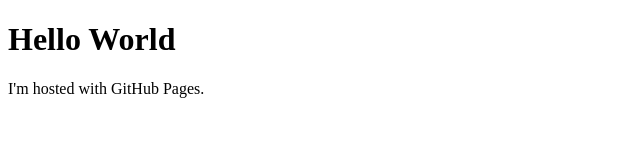
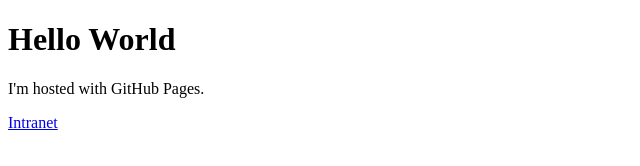
Before and after one commit to TGP-Lawrence/LawsonHome, a plain HTML site: page index.html in a window 1280 px wide. Shown: the full height of the page, 0-640 px from the left. Drawn offline with Linux system fonts and the light colour scheme.

Commit message:
Update index.html
add intranet

```diff
--- a/index.html
+++ b/index.html
@@ -3,5 +3,6 @@
 <body>
 <h1>Hello World</h1>
 <p>I'm hosted with GitHub Pages.</p>
+  <a href="http://int/">Intranet</a>
 </body>
 </html>
```
